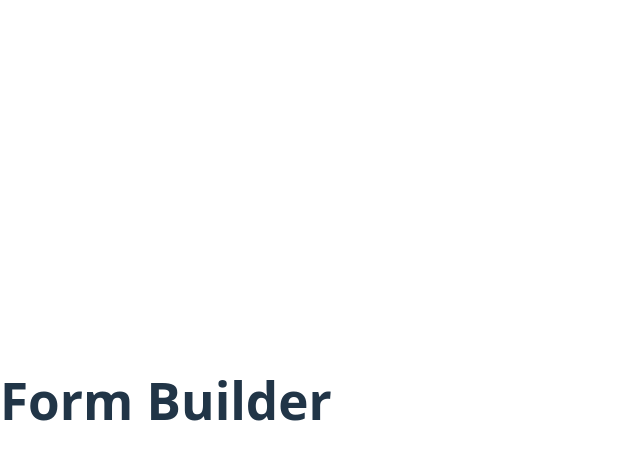
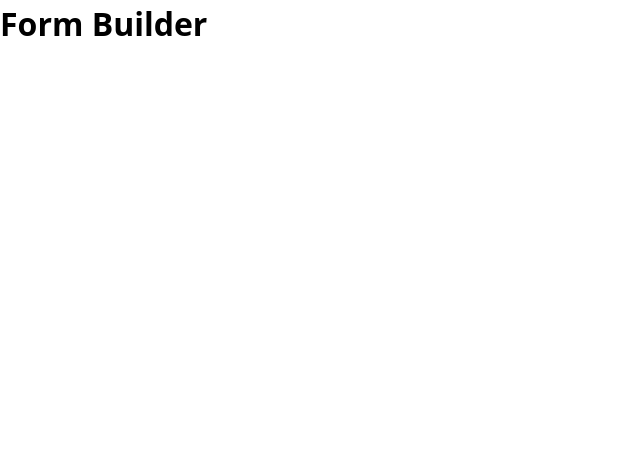
Before and after one commit to hanna1206/cf-test, a React (Vite) app: page / in a window 1280 px wide. Shown: the top 460 px of the page, without its empty margins (0-640 px from the left). Built offline with nearby package versions, Linux system fonts and the light colour scheme.

Commit message:
feat: add basic css reset

```diff
--- a/src/index.css
+++ b/src/index.css
@@ -1,71 +1,61 @@
 :root {
   font-family: system-ui, Avenir, Helvetica, Arial, sans-serif;
-  line-height: 1.5;
-  font-weight: 400;
-  color-scheme: light dark;
-  color: rgb(255 255 255 / 87%);
-  background-color: #242424;
-  font-synthesis: none;
-  text-rendering: optimizelegibility;
-  -webkit-font-smoothing: antialiased;
-  -moz-osx-font-smoothing: grayscale;
 }
 
-a {
-  font-weight: 500;
-  color: #646cff;
-  text-decoration: inherit;
+/* Box sizing */
+*,
+*::before,
+*::after {
+  box-sizing: border-box;
 }
 
-a:hover {
-  color: #535bf2;
+/* Remove default margin */
+* {
+  margin: 0;
+}
+
+/* Body defaults */
+html,
+body {
+  height: 100%;
 }
 
 body {
-  margin: 0;
-  display: flex;
-  place-items: center;
-  min-width: 320px;
-  min-height: 100vh;
+  line-height: 1.5;
+  -webkit-font-smoothing: antialiased;
+  text-rendering: optimizelegibility;
 }
 
-h1 {
-  font-size: 3.2em;
-  line-height: 1.1;
+/* Media defaults */
+img,
+picture,
+video,
+canvas,
+svg {
+  display: block;
+  max-width: 100%;
 }
 
-button {
-  border-radius: 8px;
-  border: 1px solid transparent;
-  padding: 0.6em 1.2em;
-  font-size: 1em;
-  font-weight: 500;
-  font-family: inherit;
-  background-color: #1a1a1a;
-  cursor: pointer;
-  transition: border-color 0.25s;
+/* Form controls inherit font */
+input,
+button,
+textarea,
+select {
+  font: inherit;
 }
 
-button:hover {
-  border-color: #646cff;
+/* Text overflow */
+p,
+h1,
+h2,
+h3,
+h4,
+h5,
+h6 {
+  overflow-wrap: break-word;
 }
 
-button:focus,
-button:focus-visible {
-  outline: 4px auto -webkit-focus-ring-color;
+/* Buttons */
+button {
+  cursor: pointer;
 }
-
-@media (prefers-color-scheme: light) {
-  :root {
-    color: #213547;
-    background-color: #fff;
-  }
-
-  a:hover {
-    color: #747bff;
-  }
-
-  button {
-    background-color: #f9f9f9;
-  }
-}
```
